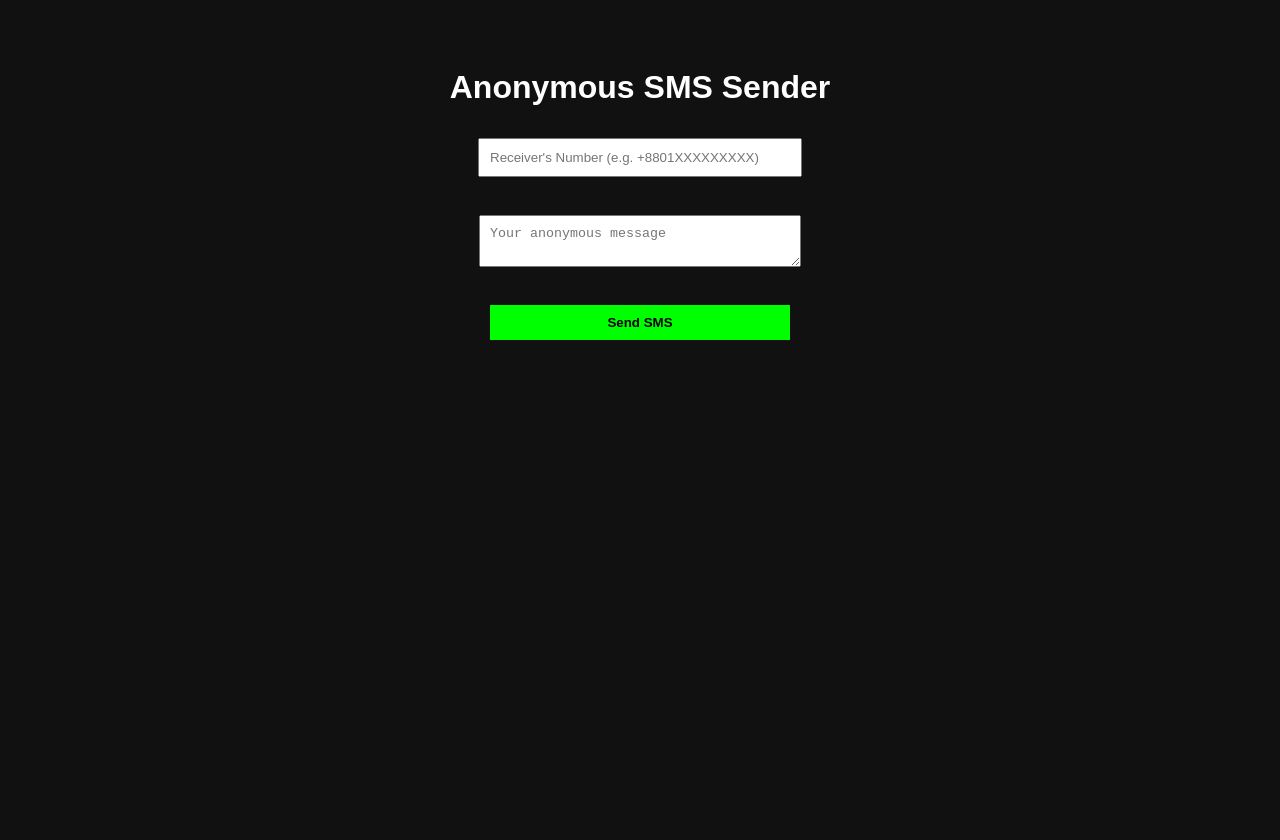
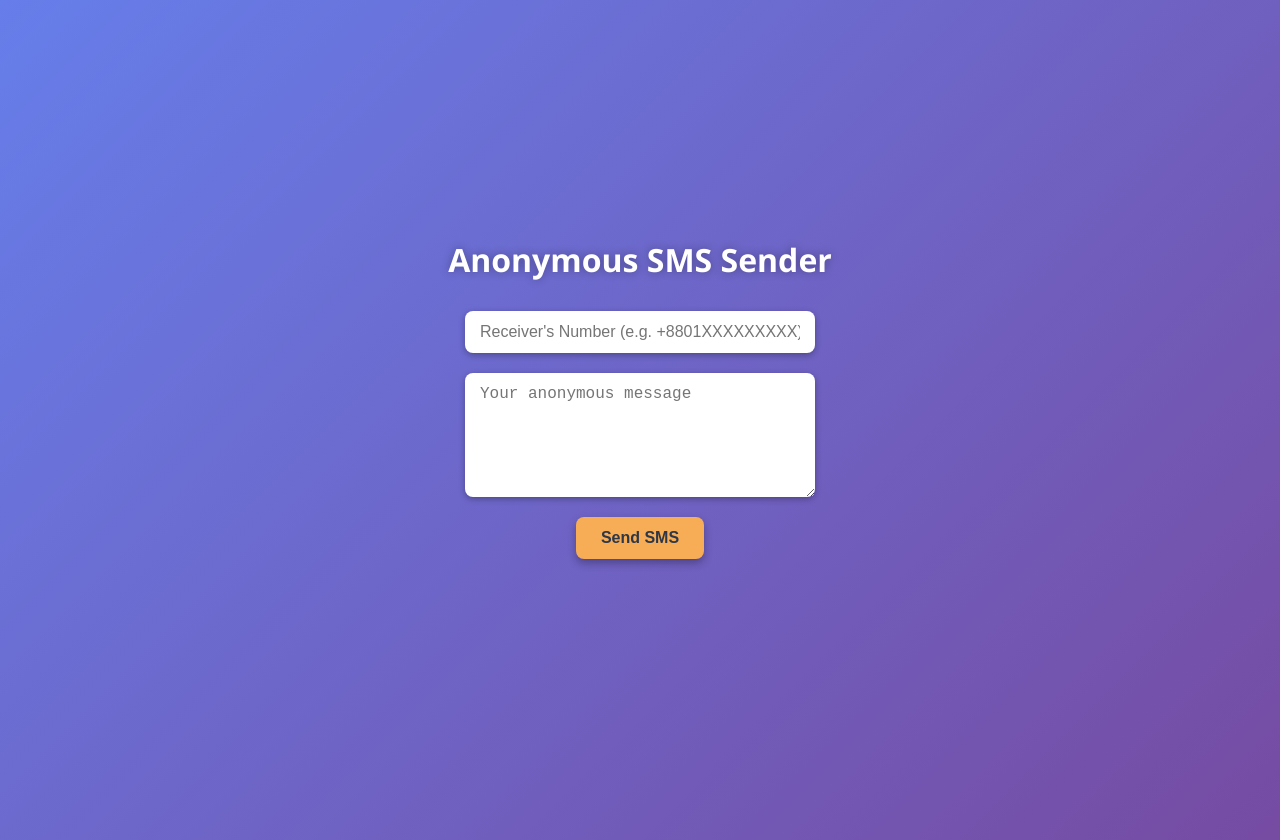
Before and after one commit to Termuxmasud404/anonymous, a plain HTML site: page index.html in a window 1280 px wide. Before the commit the page ends 800 px from the top, so only its background shows below. Drawn offline with Linux system fonts and the light colour scheme.

Commit message:
Update index.html

```diff
--- a/index.html
+++ b/index.html
@@ -1,51 +1,98 @@
-<!-- index.html --><!DOCTYPE html><html lang="en">
+<!DOCTYPE html>
+<html lang="en">
 <head>
-  <meta charset="UTF-8">
-  <meta name="viewport" content="width=device-width, initial-scale=1.0">
+  <meta charset="UTF-8" />
+  <meta name="viewport" content="width=device-width, initial-scale=1" />
   <title>Anonymous SMS Sender</title>
   <style>
     body {
-      font-family: Arial, sans-serif;
-      background: #111;
-      color: #fff;
+      font-family: 'Segoe UI', Tahoma, Geneva, Verdana, sans-serif;
+      background: linear-gradient(135deg, #667eea, #764ba2);
+      color: white;
       display: flex;
       flex-direction: column;
       align-items: center;
-      padding: 40px;
+      justify-content: center;
+      min-height: 100vh;
+      margin: 0;
+      padding: 20px;
     }
-    input, textarea, button {
-      padding: 10px;
-      margin: 10px;
-      width: 300px;
+    h1 {
+      margin-bottom: 30px;
+      text-shadow: 0 0 10px rgba(0,0,0,0.3);
+    }
+    input, textarea {
+      width: 320px;
+      max-width: 90vw;
+      padding: 12px 15px;
+      margin-bottom: 20px;
+      border-radius: 8px;
+      border: none;
+      font-size: 1rem;
+      outline: none;
+      box-shadow: 0 2px 6px rgba(0,0,0,0.3);
+      resize: vertical;
+    }
+    textarea {
+      min-height: 100px;
     }
     button {
+      background-color: #f6ad55; /* soft orange */
+      color: #2d3748;
+      border: none;
+      padding: 12px 25px;
+      font-weight: 700;
+      font-size: 1rem;
+      border-radius: 8px;
       cursor: pointer;
-      background-color: #0f0;
-      border: none;
-      font-weight: bold;
+      box-shadow: 0 4px 8px rgba(0,0,0,0.3);
+      transition: background-color 0.3s ease;
+    }
+    button:hover {
+      background-color: #ed8936; /* darker orange */
+    }
+    #response {
+      margin-top: 20px;
+      font-weight: 600;
+      font-size: 1.1rem;
+      min-height: 1.5em;
+      text-shadow: 0 0 5px rgba(0,0,0,0.5);
     }
   </style>
 </head>
 <body>
   <h1>Anonymous SMS Sender</h1>
-  <input type="text" id="to" placeholder="Receiver's Number (e.g. +8801XXXXXXXXX)"><br>
-  <textarea id="message" placeholder="Your anonymous message"></textarea><br>
+  <input type="text" id="to" placeholder="Receiver's Number (e.g. +8801XXXXXXXXX)" />
+  <textarea id="message" placeholder="Your anonymous message"></textarea>
   <button onclick="sendSMS()">Send SMS</button>
-  <p id="response"></p>  <script>
+  <p id="response"></p>
+
+  <script>
     async function sendSMS() {
-      const to = document.getElementById('to').value;
-      const message = document.getElementById('message').value;
+      const to = document.getElementById('to').value.trim();
+      const message = document.getElementById('message').value.trim();
 
-      const res = await fetch('https://us-central1-the-dream-chaser-project.cloudfunctions.net/sendSMS', {
-        method: 'POST',
-        headers: {
-          'Content-Type': 'application/json'
-        },
-        body: JSON.stringify({ to, message })
-      });
+      if (!to || !message) {
+        document.getElementById('response').innerText = 'Please enter both number and message.';
+        return;
+      }
 
-      const data = await res.json();
-      document.getElementById('response').innerText = data.success ? 'Message Sent!' : data.error;
+      try {
+        const res = await fetch('https://us-central1-the-dream-chaser-project.cloudfunctions.net/sendSMS', {
+          method: 'POST',
+          headers: { 'Content-Type': 'application/json' },
+          body: JSON.stringify({ to, message }),
+        });
+        const data = await res.json();
+        if (data.success) {
+          document.getElementById('response').innerText = 'Message Sent!';
+        } else {
+          document.getElementById('response').innerText = 'Error: ' + data.error;
+        }
+      } catch (err) {
+        document.getElementById('response').innerText = 'Network error, try again.';
+      }
     }
-  </script></body>
+  </script>
+</body>
 </html>
```
